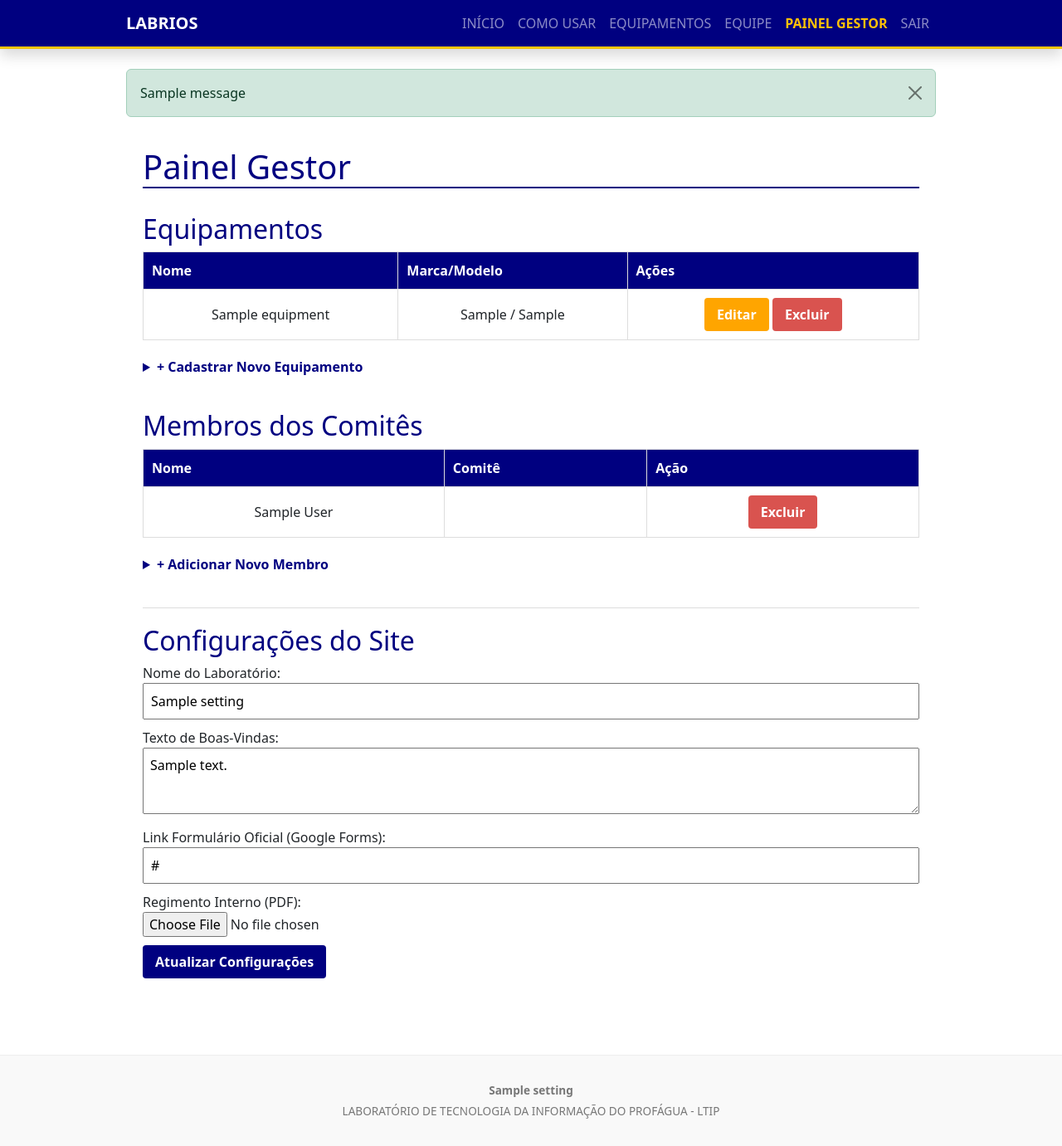
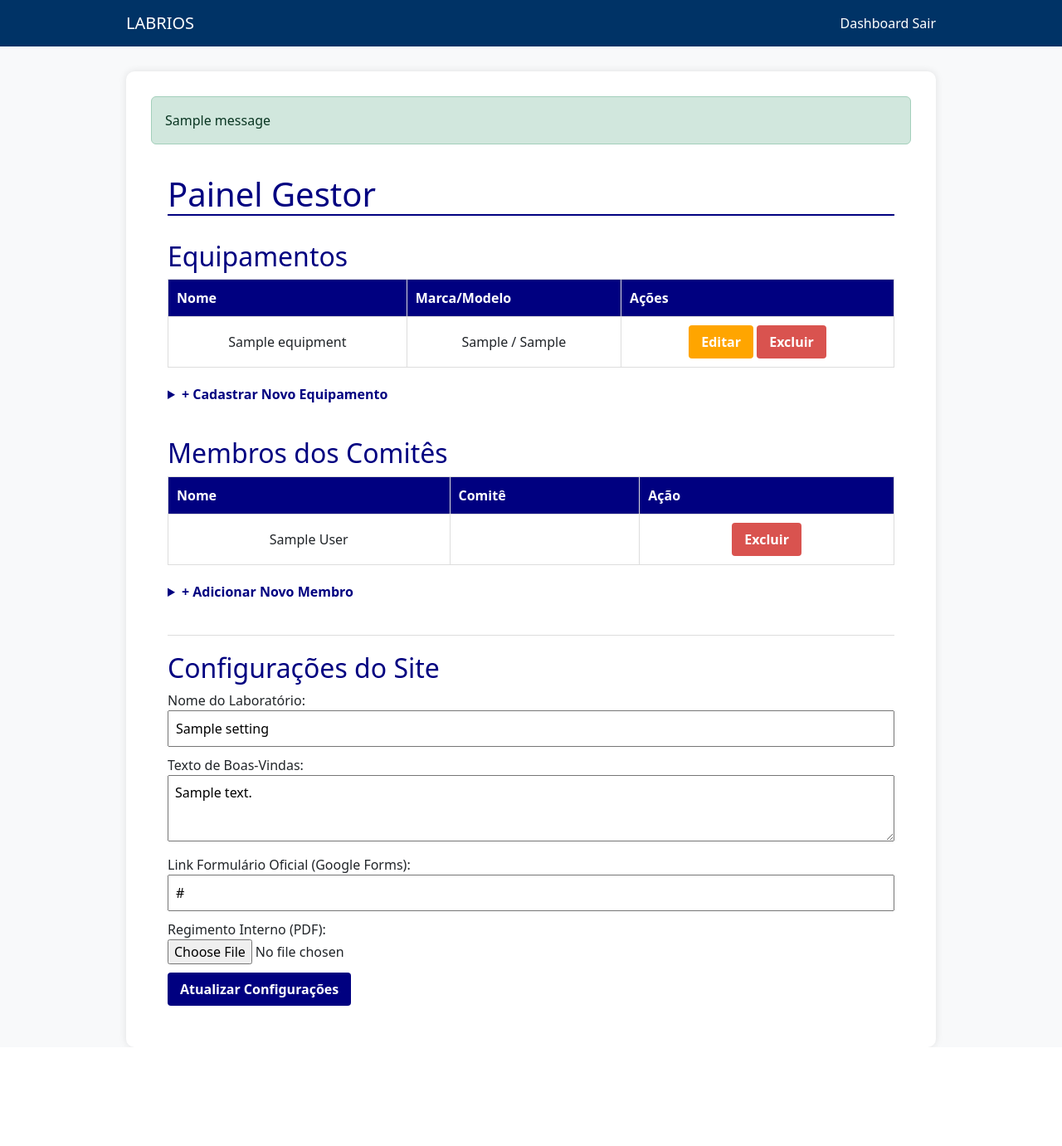
Before and after one commit to almeidasudarioarthurcassius-maker/SITE-OFICIAL-LABRIOS, a Flask app: page /admin in a window 1280 px wide. Shown: the whole page at 83% size. After the commit the page ends 1262 px from the top, so only its background shows below. Run offline with Flask 3, Linux system fonts and the light colour scheme; a user stored in the database is signed in; tables that the repository leaves empty hold one stand-in row (values such as "Sample post"); one stand-in notice (Sample message) is shown.

Commit message:
Update base.html

```diff
--- a/site-labrios-oficial/templates/base.html
+++ b/site-labrios-oficial/templates/base.html
@@ -2,67 +2,64 @@
 <html lang="pt-br">
 <head>
     <meta charset="UTF-8">
-    <meta name="viewport" content="width=device-width, initial-scale=1">
-    <title>LABRIOS</title>
-    <link href="https://cdn.jsdelivr.net/npm/bootstrap@5.3.3/dist/css/bootstrap.min.css" rel="stylesheet">
-    <link href="https://cdnjs.cloudflare.com/ajax/libs/font-awesome/6.5.2/css/all.min.css" rel="stylesheet">
+    <title>{% block title %}LABRIOS{% endblock %}</title>
+    <meta name="viewport" content="width=device-width, initial-scale=1.0">
+
+    <link href="https://cdn.jsdelivr.net/npm/bootstrap@5.3.2/dist/css/bootstrap.min.css" rel="stylesheet">
+
     <style>
-        :root { --navy: #000080; }
-        body { display: flex; flex-direction: column; min-height: 100vh; }
-        .content-wrapper { flex: 1; }
-        .navbar { background: var(--navy) !important; border-bottom: 3px solid #f1c40f; }
-        .btn-navy { background: var(--navy); color: white; }
-        .btn-navy:hover { background: #000050; color: white; }
-        footer { border-top: 1px solid #eee; padding: 2rem 0; font-size: 0.85rem; color: #777; background: #f9f9f9; }
+        body {
+            background-color: #f8f9fa;
+        }
+        .navbar {
+            background-color: #003366;
+        }
+        .navbar-brand, .nav-link {
+            color: white !important;
+        }
+        .container-box {
+            background: white;
+            padding: 30px;
+            border-radius: 10px;
+            box-shadow: 0 0 10px rgba(0,0,0,0.1);
+            margin-top: 30px;
+        }
     </style>
+
+    {% block head %}{% endblock %}
 </head>
 <body>
 
-<nav class="navbar navbar-expand-lg navbar-dark shadow sticky-top">
+<nav class="navbar navbar-expand-lg">
     <div class="container">
-        <a class="navbar-brand fw-bold" href="/">LABRIOS</a>
+        <a class="navbar-brand" href="{{ url_for('index') }}">LABRIOS</a>
 
-        <button class="navbar-toggler" type="button" data-bs-toggle="collapse" data-bs-target="#navbarNav">
-            <span class="navbar-toggler-icon"></span>
-        </button>
-
-        <div class="collapse navbar-collapse" id="navbarNav">
-            <ul class="navbar-nav ms-auto">
-                <li class="nav-item"><a class="nav-link" href="/">INÍCIO</a></li>
-                <li class="nav-item"><a class="nav-link" href="/how-to-use">COMO USAR</a></li>
-                <li class="nav-item"><a class="nav-link" href="/equipment">EQUIPAMENTOS</a></li>
-                <li class="nav-item"><a class="nav-link" href="/team">EQUIPE</a></li>
-
+        <div>
             {% if current_user.is_authenticated %}
-                  <li class="nav-item"><a class="nav-link text-warning fw-bold" href="/admin">PAINEL GESTOR</a></li>
-                  <li class="nav-item"><a class="nav-link" href="/logout">SAIR</a></li>
+                <a class="nav-link d-inline" href="{{ url_for('dashboard') }}">Dashboard</a>
+                <a class="nav-link d-inline" href="{{ url_for('logout') }}">Sair</a>
             {% else %}
-                  <li class="nav-item"><a class="nav-link" href="/login"><i class="fas fa-lock"></i> LOGIN</a></li>
+                <a class="nav-link d-inline" href="{{ url_for('login') }}">Login</a>
             {% endif %}
-            </ul>
         </div>
     </div>
 </nav>
 
-<div class="container my-4 content-wrapper">
+<div class="container">
+    <div class="container-box">
         {% with messages = get_flashed_messages(with_categories=true) %}
+            {% if messages %}
                 {% for category, message in messages %}
-            <div class="alert alert-{{ category }} alert-dismissible fade show" role="alert">
+                    <div class="alert alert-{{ category }}">
                         {{ message }}
-                <button type="button" class="btn-close" data-bs-dismiss="alert" aria-label="Close"></button>
                     </div>
                 {% endfor %}
+            {% endif %}
         {% endwith %}
+
         {% block content %}{% endblock %}
     </div>
+</div>
 
-<footer class="text-center mt-5">
-    <div class="container">
-        <p class="mb-1"><strong>{{ settings.lab_name if settings else 'LABRIOS' }}</strong></p>
-        <p class="mb-0">LABORATÓRIO DE TECNOLOGIA DA INFORMAÇÃO DO PROFÁGUA - LTIP</p>
-    </div>
-</footer>
-
-<script src="https://cdn.jsdelivr.net/npm/bootstrap@5.3.3/dist/js/bootstrap.bundle.min.js"></script>
 </body>
 </html>
```
Lines whose indentation alone changed are shown as unchanged.
